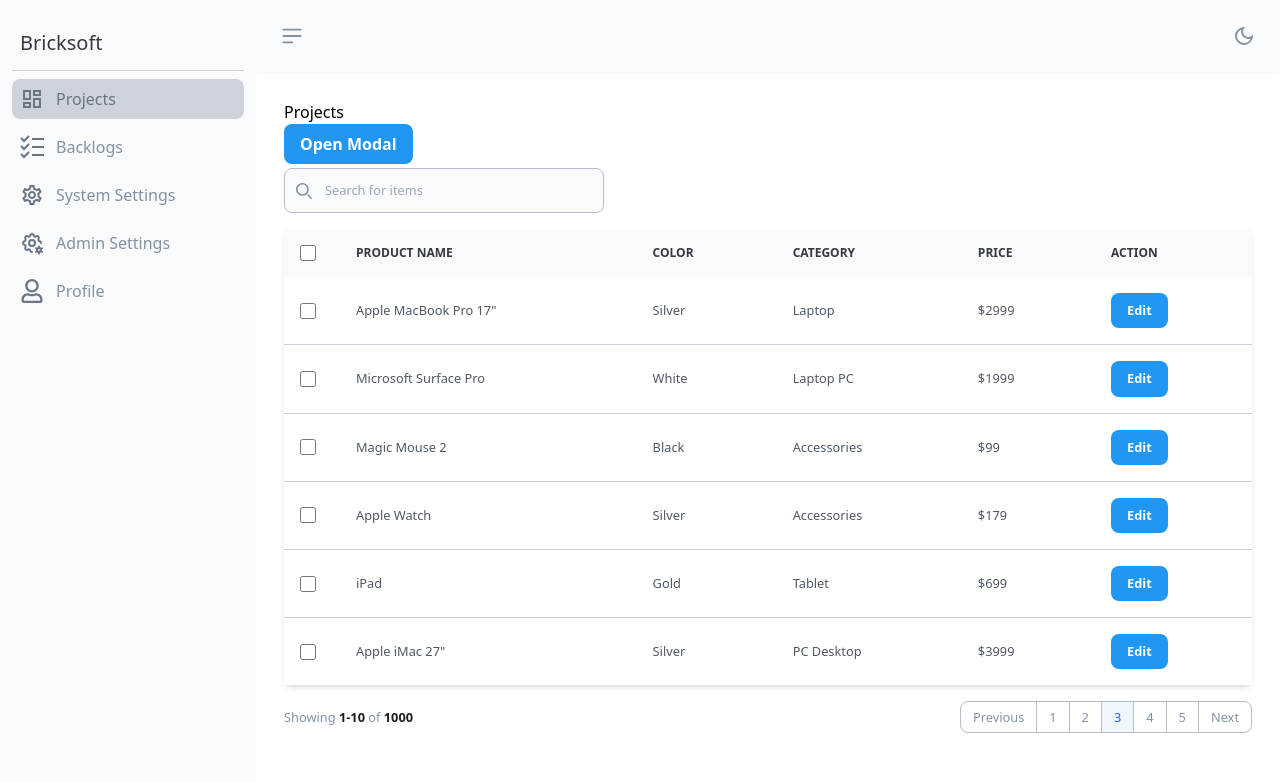
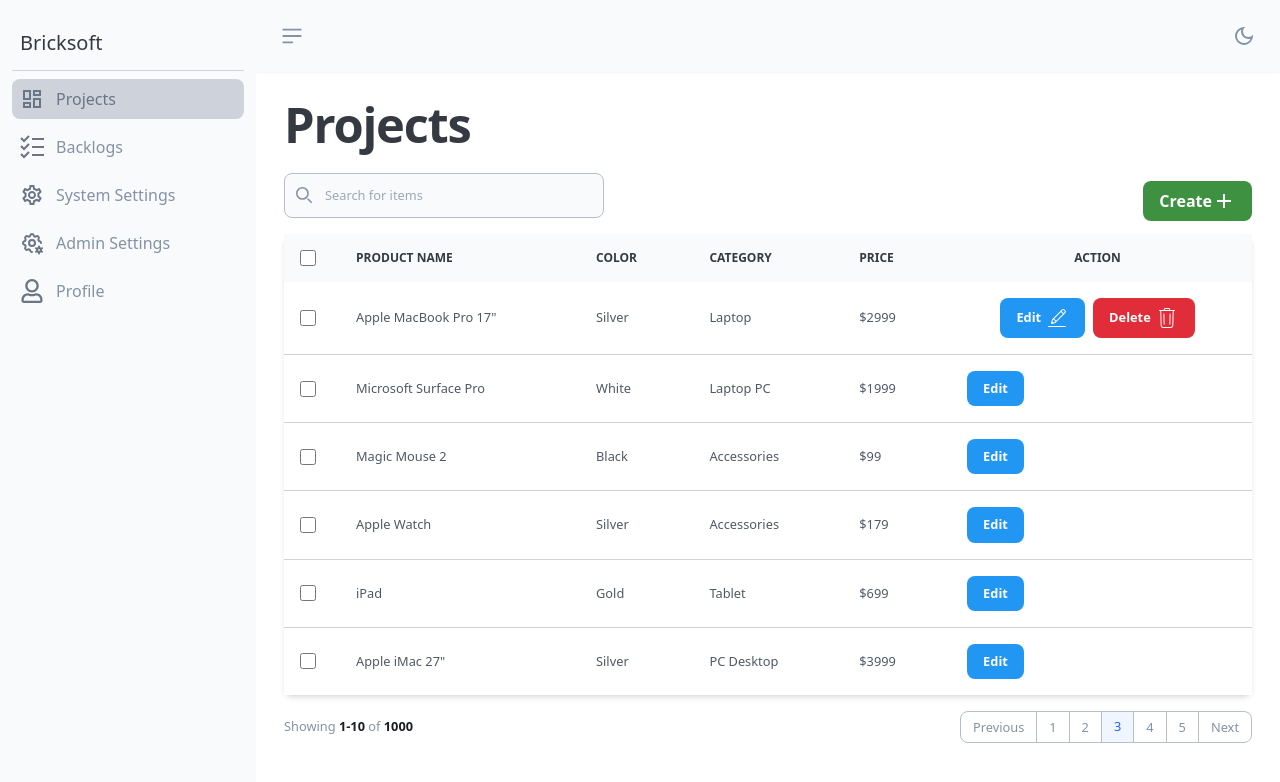
Before and after one commit to norrico31/project-management-frontend, a React app: page / in a window 1280 px wide. Shown: the top 782 px of the page. Built offline with nearby package versions, Linux system fonts and the light colour scheme; no server answers; the HTML template or start-up script is replaced by a standard one.

Commit message:
btn style

```diff
--- a/src/pages/Dashboard.tsx
+++ b/src/pages/Dashboard.tsx
@@ -1,5 +1,6 @@
 import { useState, useEffect } from 'react'
 import { Dialog, DialogBackdrop, DialogPanel, DialogTitle } from '@headlessui/react'
+import { MdAdd } from "react-icons/md";
 // import { ExclamationTriangleIcon } from '@heroicons/react/24/outline'
 
 import { projectsDao } from '../shared/dao/ProjectDao';
@@ -28,8 +29,9 @@
     }
     return (
         <div>
-            <h1 className='text-h1'>Projects</h1>
-            <button className="btn btn-primary" onClick={() => setIsModalOpen(true)}>Open Modal</button>
+            <h1 className="heading-1">Projects</h1>
+            <div className="flex justify-between items-center">
+
                 <div className="mb-4">
                     <label htmlFor="table-search" className="sr-only">Search</label>
                     <div className="relative mt-1">
@@ -40,6 +42,11 @@
                         </div>
                         <input type="text" id="table-search" className="block p-3 ps-10 text-sm text-gray-900 border border-gray-300 rounded-lg w-80 bg-gray-50 focus:ring-blue-500 focus:border-blue-500 dark:bg-gray-700 dark:border-gray-600 dark:placeholder-gray-400 dark:text-white dark:focus:ring-blue-500 dark:focus:border-blue-500" placeholder="Search for items" />
                     </div>
+                </div>
+                <button className="btn create inline-flex items-center" onClick={() => setIsModalOpen(true)}>
+                    Create
+                    <MdAdd size={24} />
+                </button>
             </div>
             <Table />
             <Pagination />
--- a/src/shared/components/Table.tsx
+++ b/src/shared/components/Table.tsx
@@ -1,5 +1,6 @@
 import React from 'react'
-
+import { FaRegTrashAlt, FaRegEdit } from "react-icons/fa";
+import { CiEdit, CiTrash } from "react-icons/ci";
 export default function Table() {
     return (
         <div className="overflow-x shadow-md sm:rounded-lg">
@@ -24,7 +25,7 @@
                         <th scope="col" className="px-6 py-3">
                             Price
                         </th>
-                        <th scope="col" className="px-6 py-3">
+                        <th scope="col" className="px-6 py-3 text-center">
                             Action
                         </th>
                     </tr>
@@ -49,8 +50,15 @@
                         <td className="px-6 py-4">
                             $2999
                         </td>
-                        <td className="px-6 py-4">
-                            <button className="btn btn-primary">Edit</button>
+                        <td className="px-6 py-4 flex gap-2  justify-center">
+                            <button className="btn primary inline-flex items-center gap-1">
+                                Edit
+                                <CiEdit size={24} />
+                            </button>
+                            <button className="btn danger inline-flex items-center gap-1">
+                                Delete
+                                <CiTrash size={24} />
+                            </button>
                         </td>
                     </tr>
                     <tr className="bg-white border-b dark:bg-gray-800 dark:border-gray-700 hover:bg-gray-50 dark:hover:bg-gray-600">
@@ -73,7 +81,7 @@
                             $1999
                         </td>
                         <td className="px-6 py-4">
-                            <button className="btn btn-primary">Edit</button>
+                            <button className="btn primary">Edit</button>
                         </td>
                     </tr>
                     <tr className="bg-white border-b dark:bg-gray-800 dark:border-gray-700 hover:bg-gray-50 dark:hover:bg-gray-600">
@@ -96,7 +104,7 @@
                             $99
                         </td>
                         <td className="px-6 py-4">
-                            <button className="btn btn-primary">Edit</button>
+                            <button className="btn primary">Edit</button>
                         </td>
                     </tr>
                     <tr className="bg-white border-b dark:bg-gray-800 dark:border-gray-700 hover:bg-gray-50 dark:hover:bg-gray-600">
@@ -119,7 +127,7 @@
                             $179
                         </td>
                         <td className="px-6 py-4">
-                            <button className="btn btn-primary">Edit</button>
+                            <button className="btn primary">Edit</button>
                         </td>
                     </tr>
                     <tr className="bg-white border-b dark:bg-gray-800 dark:border-gray-700 hover:bg-gray-50 dark:hover:bg-gray-600">
@@ -142,7 +150,7 @@
                             $699
                         </td>
                         <td className="px-6 py-4">
-                            <button className="btn btn-primary">Edit</button>
+                            <button className="btn primary">Edit</button>
                         </td>
                     </tr>
                     <tr className="bg-white dark:bg-gray-800 hover:bg-gray-50 dark:hover:bg-gray-600">
@@ -165,7 +173,7 @@
                             $3999
                         </td>
                         <td className="px-6 py-4">
-                            <button className="btn btn-primary">Edit</button>
+                            <button className="btn primary">Edit</button>
                         </td>
                     </tr>
                 </tbody>
--- a/src/style.css
+++ b/src/style.css
@@ -22,10 +22,16 @@
 
 @layer utilities {
   .btn {
-    @apply px-4 py-2 font-semibold transition-all text-white dark:text-primary-100;
+    @apply px-4 py-2 font-semibold transition-all text-white dark:text-gray-100 rounded-lg;
   }
-  .btn-primary {
-    @apply bg-primary-500 hover:bg-primary-600 dark:bg-primary-700 dark:hover:bg-primary-800 rounded-lg;
+  .btn.primary {
+    @apply bg-primary-500 hover:bg-primary-600 dark:bg-primary-700 dark:hover:bg-primary-800;
+  }
+  .btn.create {
+    @apply bg-success-500 hover:bg-success-600 dark:bg-success-700 dark:hover:bg-success-800;
+  }
+  .btn.danger {
+    @apply bg-danger-500 hover:bg-danger-600 dark:bg-danger-700 dark:hover:bg-danger-800;
   }
   /* .btn-secondary {
     @apply
@@ -38,4 +44,8 @@
   .active {
     @apply bg-gray-200 text-gray-600 dark:bg-gray-900;
   }
+
+  .heading-1 {
+    @apply mb-5 text-4xl font-bold leading-none tracking-tight text-gray-800 md:text-4xl lg:text-5xl dark:text-gray-200;
+  }
 }
--- a/tailwind.config.ts
+++ b/tailwind.config.ts
@@ -138,7 +138,7 @@
 					800: '#B44D12',
 					900: '#8D2B0B',
 				},
-				error: {
+				danger: {
 					50: '#FFE3E3',
 					100: '#FFBDBD',
 					200: '#FF9B9B',
```
Lines whose indentation alone changed are shown as unchanged.
